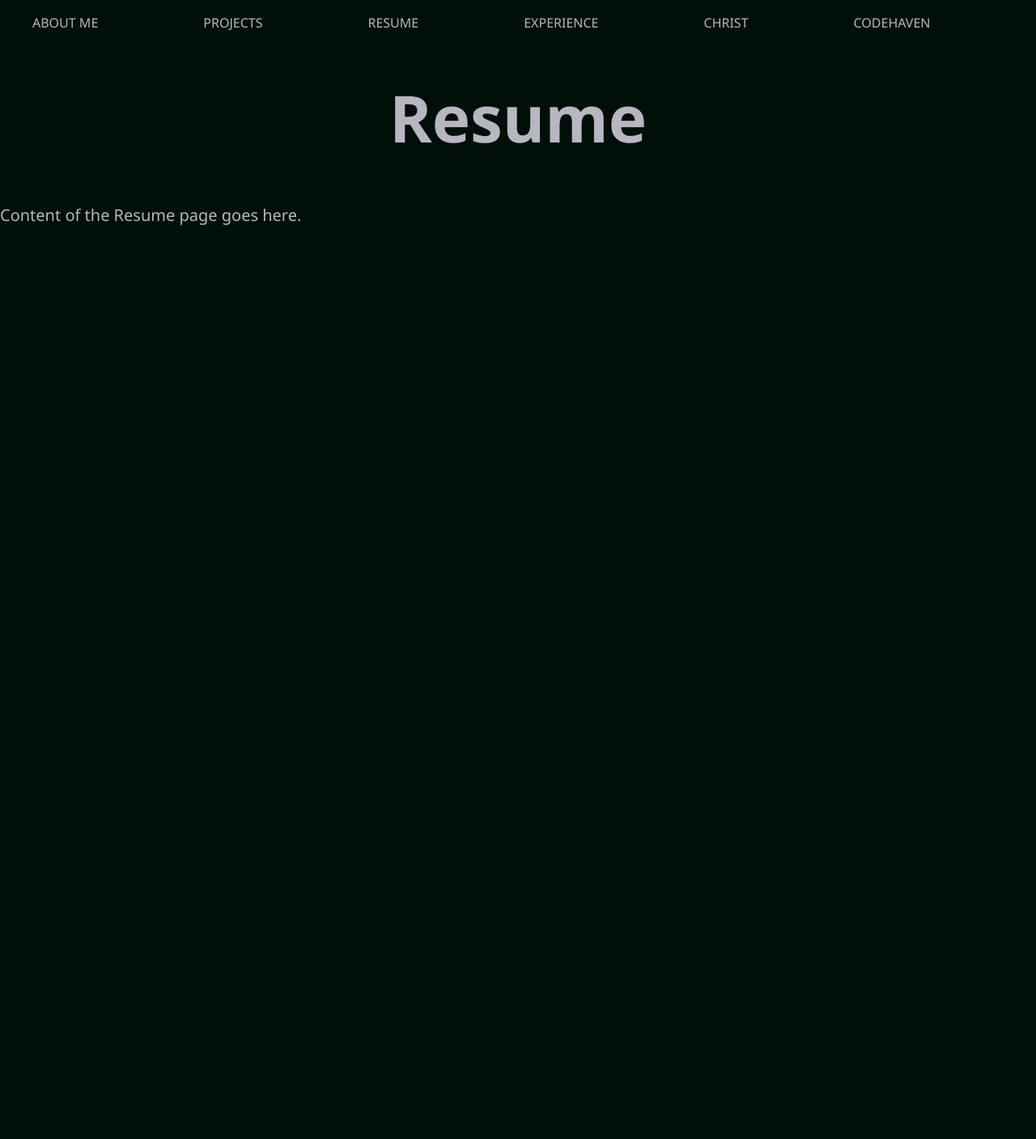
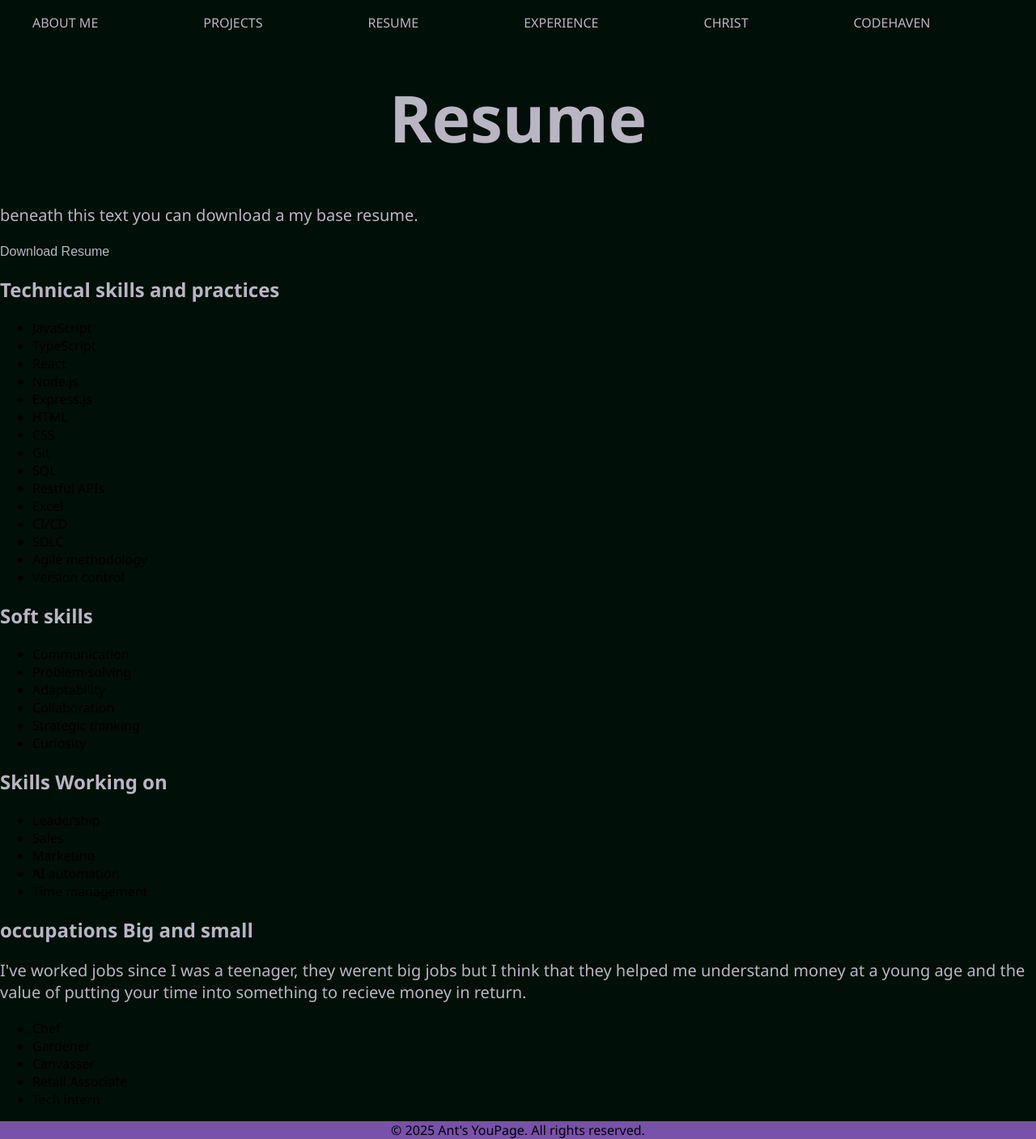
Before and after one commit to asimmons777/Antsyoupage, a React (Vite) app in the folder youpage-app/: page /resume in a window 1280 px wide. Shown: the whole page at 81% size. Before the commit the page ends 800 px from the top, so only its background shows below. Built offline with nearby package versions, Linux system fonts and the light colour scheme.

Commit message:
Putting content on resume page

```diff
--- a/youpage-app/src/pages/Experience.tsx
+++ b/youpage-app/src/pages/Experience.tsx
@@ -13,11 +13,25 @@ const Experience: React.FC = () => {
                 related to my career and personal life that I think are worth sharing. This page will include experiences with me
                 building businesses, working with others, personal growth,
                 writing code, and more.</p>
-                <h2>IC.stars</h2>
+                <h2>Communities</h2>
+                <h3>IC.stars</h3>
                 <p>IC.stars is a non-profit organization that I took
                 part in from May 2025 to August 2025. Their main goal is to empower underprivileged people in the tech industry by teaching them Tech skills, providing resources, mentorship, and networking opportunities.IC.stars helped me grow my skills in tech, business, and leadership, which I believe will be invaluable in my future endeavors. while there I worked on tech projects such as full stack applications with a team of interns like myself and also worked on solo applications.These experiences taught me things like collaboration, problem-solving, and adaptability. My time at IC.stars was incredibly rewarding and I am grateful for the opportunity to contribute to such a meaningful cause.</p>
-                <h2>amway|status:notstarted</h2>
-
+                <h2> Business Ventures </h2>
+                <p>Throughout my life ive always had a heart and mindset of an entreprenuer and have always been interested in starting businesses.
+                To this day I still have that mindset and am always looking for new
+                oppurtunities to add new pipelies of income to my portfolio of businesses and investments.</p>
+                <h3>Codehaven</h3>
+                <p>CodeHaven is a software development company I plan on starting
+                    in the near future. The purpose of me making this company was
+                    mainly to represent my love for tech and programing and to also
+                    adapt to the future. This company will mainly focus on AI automation and building applications for businesses.
+                </p>
+                <h3>Amway| status: Active</h3>
+                <p>
+                    Amway is a network marketing company that im currently dabbling in so that i can learn more about sales and marketing. This experience so far has given me lots of insight and knowledge on how to operate my own businesses.
+                </p>
+                <h3></h3>
                 </main>
             <Footer/>
             </>
--- a/youpage-app/src/pages/Resume.tsx
+++ b/youpage-app/src/pages/Resume.tsx
@@ -1,6 +1,6 @@
 import React from "react";
 import NavBar from "../components/NavBar";
-import footer from "../components/Footer";
+import Footer from "../components/Footer";
 import "./landingpage.css";
 
 const Resume: React.FC = () => {
@@ -8,8 +8,56 @@ const Resume: React.FC = () => {
     <div>
       <NavBar />
       <h1>Resume</h1>
-      <p>Content of the Resume page goes here.</p>
-      <footer />
+      <p>beneath this text you can download a my base resume.</p>
+      <button>Download Resume</button>
+      <h2>Technical skills and practices</h2>
+      <ul>
+        <li>JavaScript</li>
+        <li>TypeScript</li>
+        <li>React</li>
+        <li>Node.js</li>
+        <li>Express.js</li>
+        <li>HTML</li>
+        <li>CSS</li>
+        <li>Git</li>
+        <li>SQL</li>
+        <li>Restful APIs</li>
+        <li>Excel</li>
+        <li>CI/CD</li>
+        <li>SDLC</li>
+        <li>Agile methodology</li>
+        <li>Version control</li>
+      </ul>
+      <h2>Soft skills</h2>
+      <ul>
+        <li>Communication</li>
+        <li>Problem-solving</li>
+        <li>Adaptability</li>
+        <li>Collaboration</li>
+        <li>Strategic thinking</li>
+        <li>Curiosity</li>
+      </ul>
+      <h2>Skills Working on</h2>
+      <ul>
+        <li>Leadership</li>
+        <li>Sales</li>
+        <li>Marketing</li>
+        <li>AI automation</li>
+        <li>Time management</li>
+      </ul>
+      <h2>occupations Big and small</h2>
+      <p>I've worked jobs since I was a teenager, they werent big jobs but I think that
+        they helped me understand money at a young age and the value of putting your time
+        into something to recieve money in return.
+      </p>
+      <ul>
+        <li>Chef</li>
+        <li>Gardener</li>
+        <li>Canvasser</li>
+        <li>Retail Associate</li>
+        <li>Tech intern</li>
+      </ul>
+      <Footer />
     </div>
   );
 };
--- a/youpage-app/src/pages/landingpage.css
+++ b/youpage-app/src/pages/landingpage.css
@@ -121,7 +121,7 @@ h3 {
 
 /* About Me Page styles */
 #about-main {
-    background-image:url('/images/Batman3.jpg');
+
     background-size: cover;
     background-position: center;
     background-repeat: no-repeat;
@@ -135,7 +135,6 @@ h3 {
 
 /* Projects Page styles */
 #Projects-main {
-    background-image:url('/images/ironman.jpg');
     background-size: cover;
     background-position: center;
     background-repeat: no-repeat;
```
